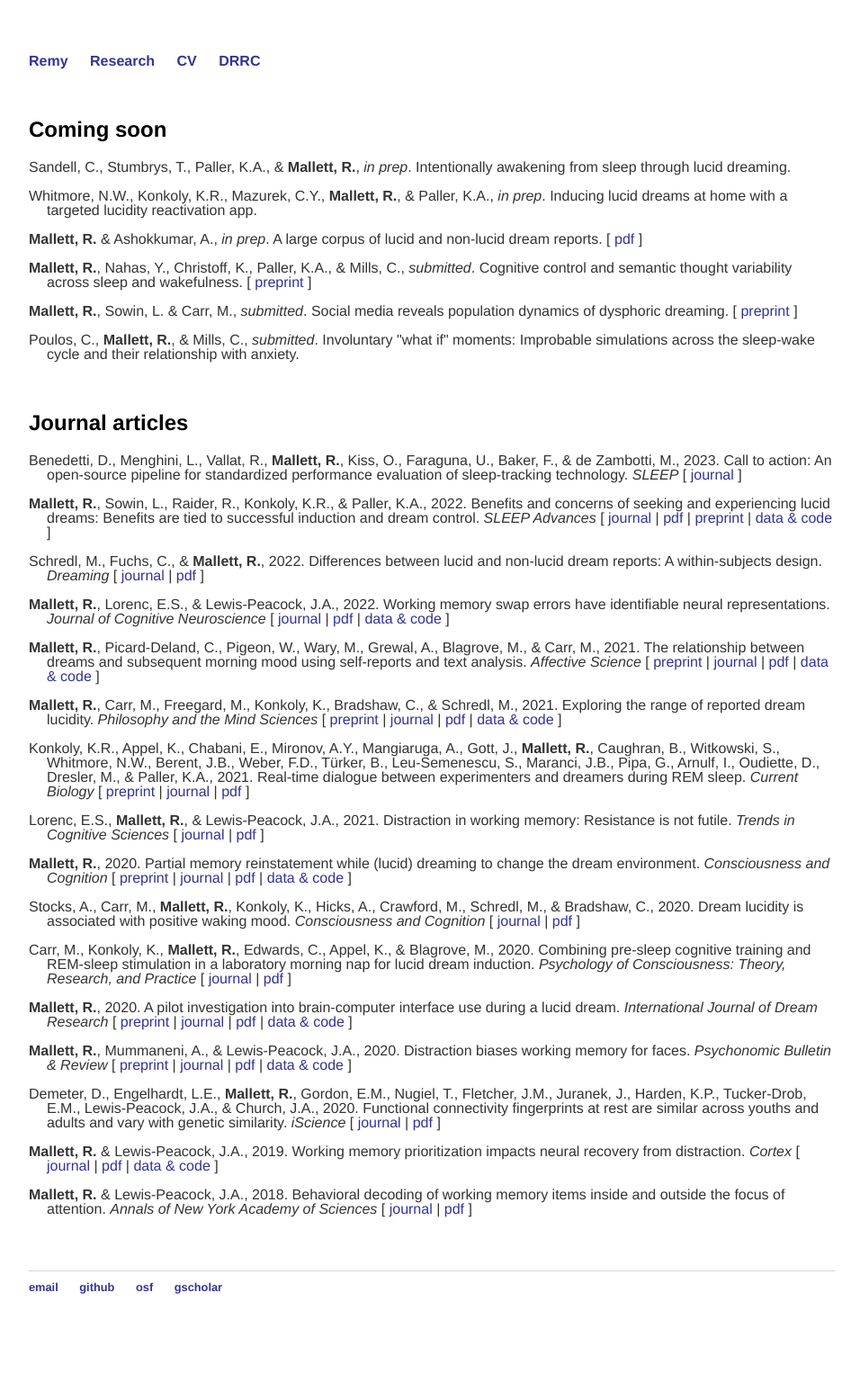
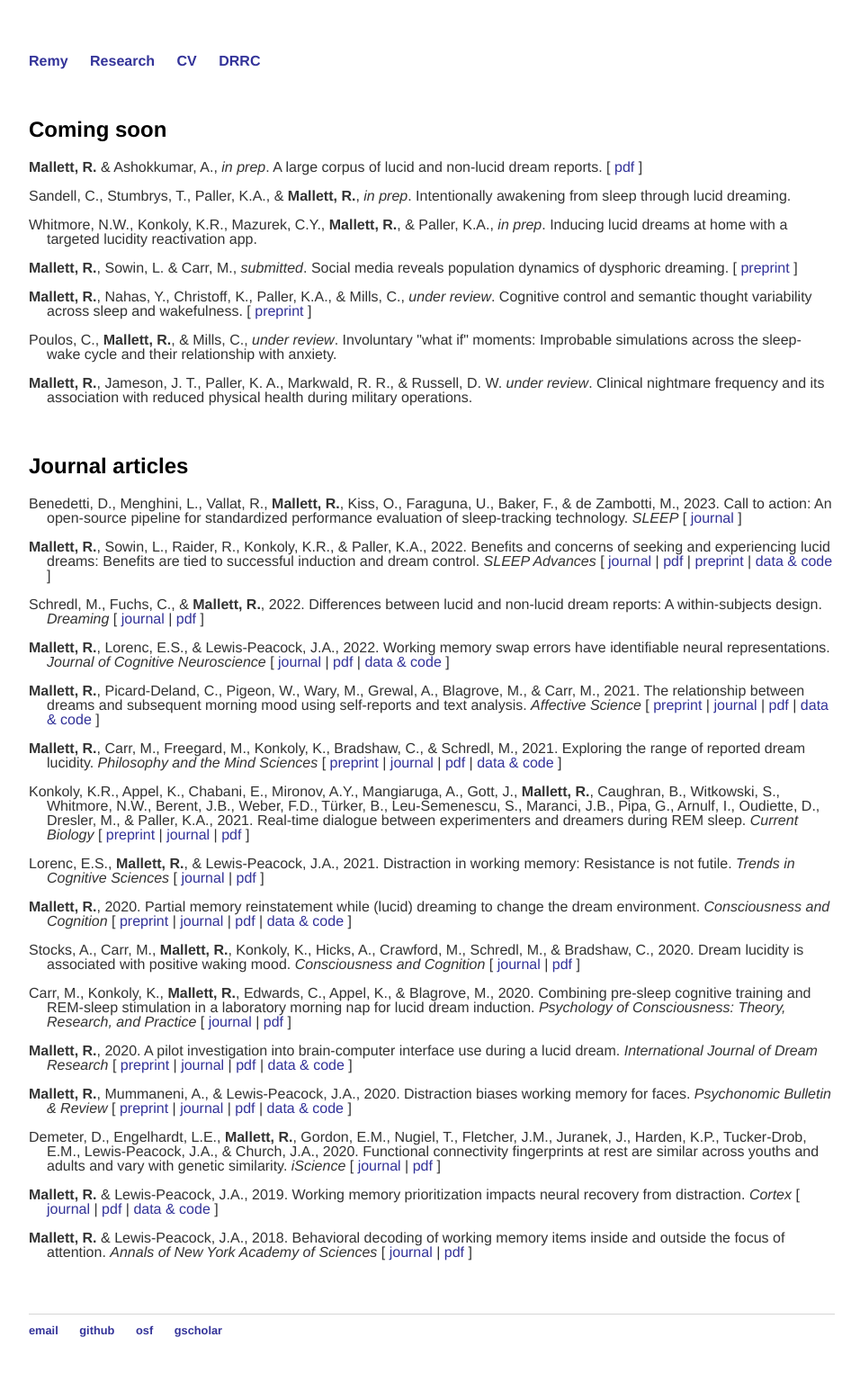
Before and after one commit to remrama/remrama.github.io, a Jekyll site: the page built from research/index.html, in a window 1280 px wide. Shown: the whole page at 90% size, without its empty margins (160-1116 px from the left). Built offline with Jekyll 4.4.1, drawn with Linux system fonts in a browser that asks for light colours; before the commit the page ends 1498 px from its top, so only the background shows below that.

Commit message:
Update index.html

```diff
--- a/research/index.html
+++ b/research/index.html
@@ -9,22 +9,25 @@ title: Research
     <h2>Coming soon</h2>
 
     <p class="hanging">
+        <strong>Mallett, R.</strong> & Ashokkumar, A., <em>in prep</em>. A large corpus of lucid and non-lucid dream reports. [ <a href="https://drive.google.com/file/d/1e9OZME_hAf2SA8b44tTBA4he7Xlq716o/view?usp=sharing">pdf</a> ]
+    </p>
+    <p class="hanging">
         Sandell, C., Stumbrys, T., Paller, K.A., & <strong>Mallett, R.</strong>, <em>in prep</em>. Intentionally awakening from sleep through lucid dreaming.
     </p>
     <p class="hanging">
         Whitmore, N.W., Konkoly, K.R., Mazurek, C.Y., <strong>Mallett, R.</strong>, & Paller, K.A., <em>in prep</em>. Inducing lucid dreams at home with a targeted lucidity reactivation app.
     </p>
     <p class="hanging">
-        <strong>Mallett, R.</strong> & Ashokkumar, A., <em>in prep</em>. A large corpus of lucid and non-lucid dream reports. [ <a href="https://drive.google.com/file/d/1e9OZME_hAf2SA8b44tTBA4he7Xlq716o/view?usp=sharing">pdf</a> ]
-    </p>
-    <p class="hanging">
-        <strong>Mallett, R.</strong>, Nahas, Y., Christoff, K., Paller, K.A., & Mills, C., <em>submitted</em>. Cognitive control and semantic thought variability across sleep and wakefulness. [ <a href="https://doi.org/10.31234/osf.io/k8mnc">preprint</a> ]
-    </p>
-    <p class="hanging">
         <strong>Mallett, R.</strong>, Sowin, L. & Carr, M., <em>submitted</em>. Social media reveals population dynamics of dysphoric dreaming. [ <a href="https://doi.org/10.31234/osf.io/zq4ka">preprint</a> ]
     </p>
     <p class="hanging">
-        Poulos, C., <strong>Mallett, R.</strong>, & Mills, C., <em>submitted</em>. Involuntary "what if" moments: Improbable simulations across the sleep-wake cycle and their relationship with anxiety.
+        <strong>Mallett, R.</strong>, Nahas, Y., Christoff, K., Paller, K.A., & Mills, C., <em>under review</em>. Cognitive control and semantic thought variability across sleep and wakefulness. [ <a href="https://doi.org/10.31234/osf.io/k8mnc">preprint</a> ]
+    </p>
+    <p class="hanging">
+        Poulos, C., <strong>Mallett, R.</strong>, & Mills, C., <em>under review</em>. Involuntary "what if" moments: Improbable simulations across the sleep-wake cycle and their relationship with anxiety.
+    </p>
+    <p class="hanging">
+        <strong>Mallett, R.</strong>, Jameson, J. T., Paller, K. A., Markwald, R. R., & Russell, D. W. <em>under review</em>. Clinical nightmare frequency and its association with reduced physical health during military operations.
     </p>
 
     <br>
```
